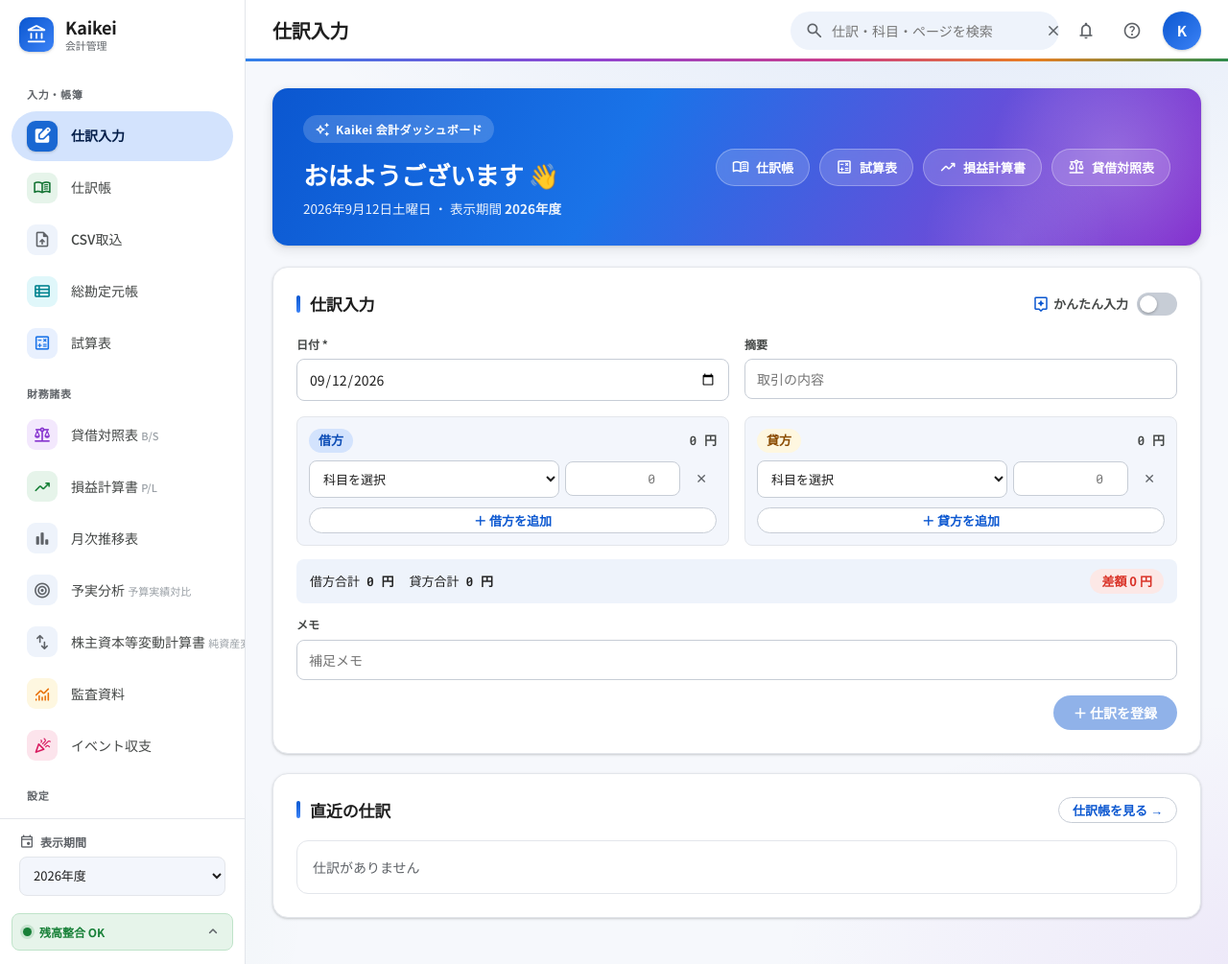
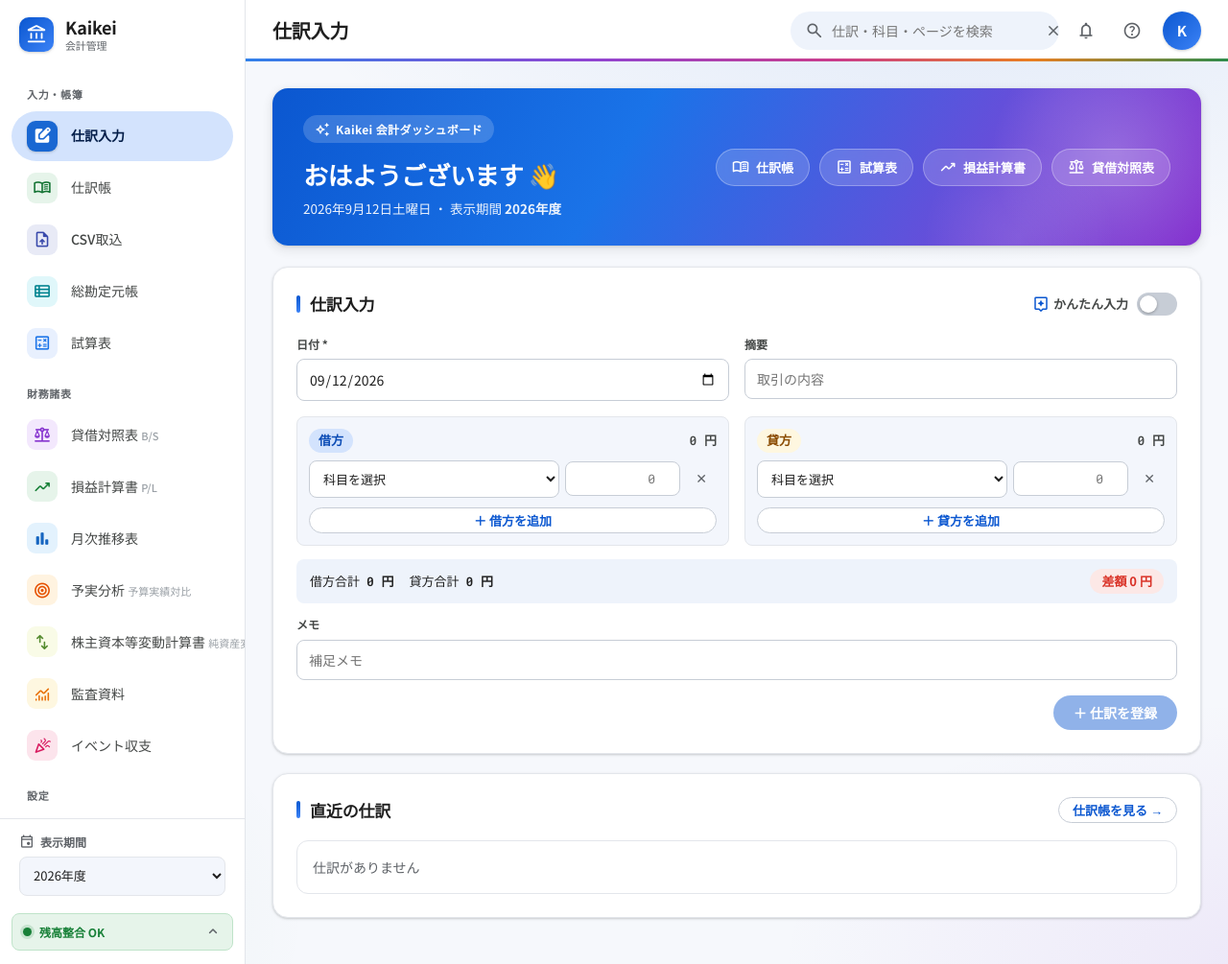
Before and after one commit to nino0708/portfolio, a Flask app: page / in a window 1280 px wide. Shown: the whole page at 96% size. Run offline with Flask 3, Linux system fonts and the light colour scheme; data comes from the database, SQL or seed files in the repository; data that the repository does not hold is empty.

Commit message:
accounting-app: サイドバー未着色ナビアイコンに色タイルを追加 (glow-up 09/12)
csvimport / monthly / budget / ss / opening の5ページが
--ico-bg/--ico-fg 未定義でグレー表示されていた問題を修正。
Google Material パレットで色分けし、既存12ページとの重複を避けた。

Co-Authored-By: Claude Sonnet 4.6 <noreply@anthropic.com>
Claude-Session: https://claude.ai/code/session_01Dqt9LH9n7HhZde8EFzUWUP

```diff
--- a/claude code/apps/accounting-app/static/css/style.css
+++ b/claude code/apps/accounting-app/static/css/style.css
@@ -154,6 +154,11 @@ body {
 #sidebar nav a[data-page="periods"] { --ico-bg:#fef7e0; --ico-fg:#b06000; }
 #sidebar nav a[data-page="data"]    { --ico-bg:#eef0f3; --ico-fg:#5f6368; }
 #sidebar nav a[data-page="deletion"]{ --ico-bg:#fde8e8; --ico-fg:#c0392b; }
+#sidebar nav a[data-page="csvimport"]{ --ico-bg:#e8eaf6; --ico-fg:#3949ab; }
+#sidebar nav a[data-page="monthly"]  { --ico-bg:#e3f2fd; --ico-fg:#1565c0; }
+#sidebar nav a[data-page="budget"]   { --ico-bg:#fff3e0; --ico-fg:#e65100; }
+#sidebar nav a[data-page="ss"]       { --ico-bg:#f9fbe7; --ico-fg:#558b2f; }
+#sidebar nav a[data-page="opening"]  { --ico-bg:#e0f2f1; --ico-fg:#00695c; }
 
 #sidebar nav .section-label {
   padding: 16px 16px 6px;
```
